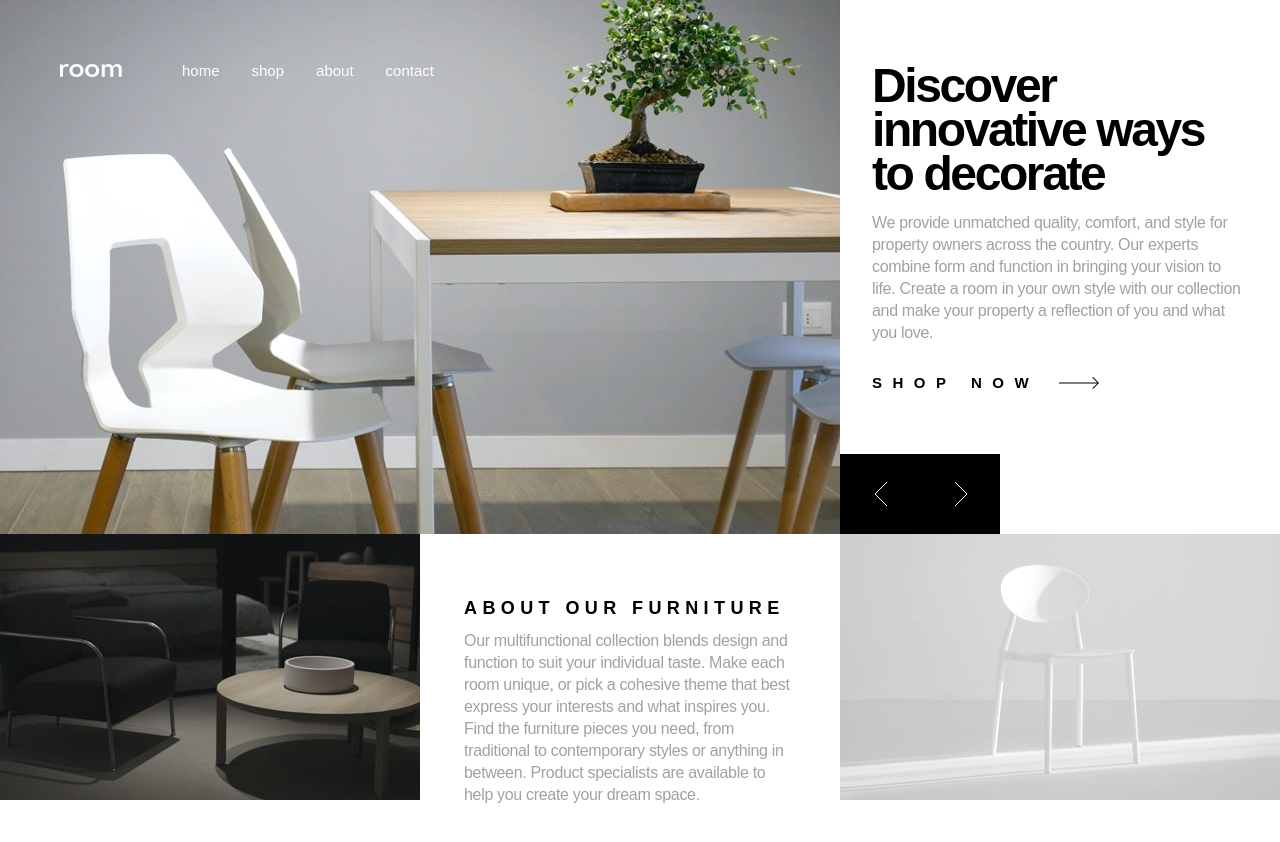
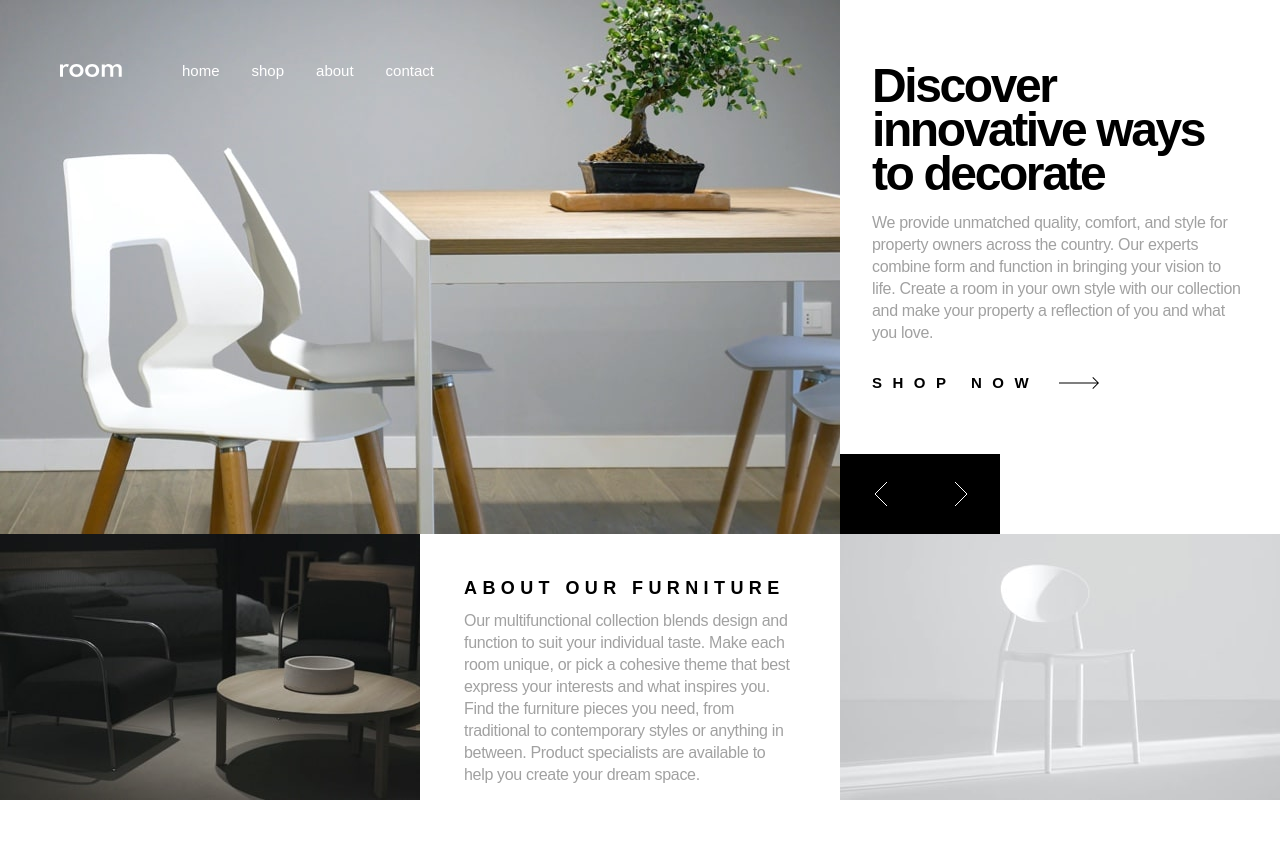
Before and after one commit to Smart-Ace-Designs/nuxt-room-homepage, a Nuxt app: page / in a window 1280 px wide. Shown: the top 842 px of the page. Built offline with nearby package versions, Linux system fonts and the light colour scheme.

Commit message:
Fix padding in about section text at mid-size screens

```diff
--- a/app/assets/css/main.css
+++ b/app/assets/css/main.css
@@ -1,7 +1,9 @@
 @import "tailwindcss";
 
 @theme {
+  --breakpoint-xl: 1280px;
   --breakpoint-2xl: 1440px;
+  --breakpoint-3xl: 1536px;
 
   --color-theme-white: hsl(0, 100%, 100%);
   --color-theme-gray-500: hsl(0, 0%, 63%);
--- a/app/components/App/AboutSection.vue
+++ b/app/components/App/AboutSection.vue
@@ -11,9 +11,9 @@
         class="h-auto w-full object-cover xl:h-auto xl:w-auto xl:object-none"
       />
     </div>
-    <div class="bg-theme-white px-8 py-12 lg:p-2 xl:px-11 xl:py-15">
+    <div class="bg-theme-white px-8 py-12 xl:px-11 xl:py-10 2xl:py-15">
       <h1
-        class="theme:mb-4 mb-4 text-[0.90rem] font-bold tracking-[0.3em] uppercase lg:mb-2 xl:text-lg"
+        class="theme:mb-4 mb-4 text-[0.90rem] font-bold tracking-[0.3em] uppercase xl:text-lg lg:mb-2"
       >
         About our furniture
       </h1>
```
